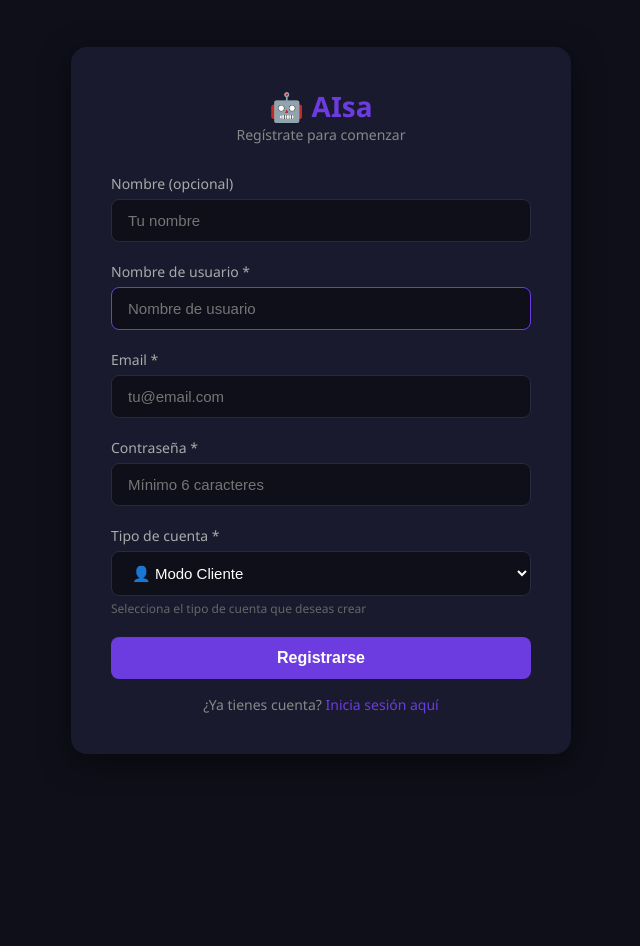
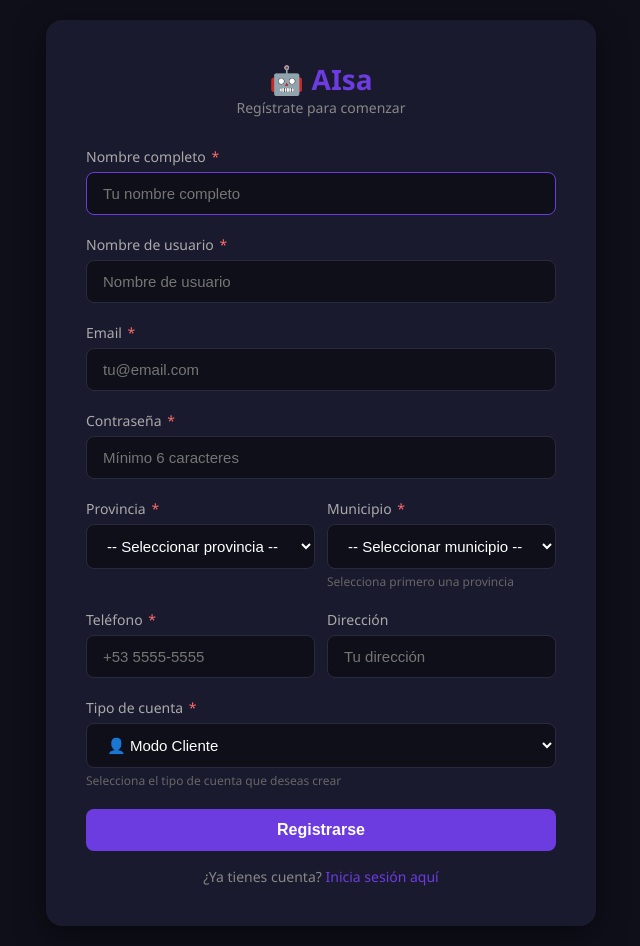
Before and after one commit to MILORDB/aisa-admin, a Flask app: page /register in a window 1280 px wide. Shown: the whole page, without its empty margins (319-959 px from the left). Before the commit the page ends 754 px from the top, so only its background shows below. Run offline with Flask 3, Linux system fonts and the light colour scheme; some libraries are stand-ins or nearby versions.

Commit message:
Update register.html

```diff
--- a/web_admin/templates/register.html
+++ b/web_admin/templates/register.html
@@ -14,13 +14,14 @@
             display: flex;
             align-items: center;
             justify-content: center;
+            padding: 20px;
         }
         .container {
             background: #1a1a2e;
             padding: 40px;
             border-radius: 16px;
             width: 100%;
-            max-width: 500px;
+            max-width: 550px;
             box-shadow: 0 8px 30px rgba(0,0,0,0.5);
         }
         .logo { text-align: center; margin-bottom: 30px; }
@@ -114,6 +115,10 @@
             flex: 1;
             min-width: 150px;
         }
+        .required {
+            color: #ff6b6b;
+            margin-left: 2px;
+        }
         @media (max-width: 600px) {
             .container { padding: 24px; }
             .form-row { flex-direction: column; }
@@ -132,28 +137,81 @@
         <div class="success" id="success"></div>
 
         <form id="registerForm">
+            <!-- Datos personales -->
             <div class="form-group">
-                <label>Nombre (opcional)</label>
-                <input type="text" id="nombre" placeholder="Tu nombre">
+                <label>Nombre completo <span class="required">*</span></label>
+                <input type="text" id="nombre" placeholder="Tu nombre completo" required>
             </div>
+
             <div class="form-group">
-                <label>Nombre de usuario *</label>
+                <label>Nombre de usuario <span class="required">*</span></label>
                 <input type="text" id="username" placeholder="Nombre de usuario" required autofocus>
             </div>
+
             <div class="form-group">
-                <label>Email *</label>
+                <label>Email <span class="required">*</span></label>
                 <input type="email" id="email" placeholder="tu@email.com" required>
             </div>
+
             <div class="form-group">
-                <label>Contraseña *</label>
+                <label>Contraseña <span class="required">*</span></label>
                 <input type="password" id="password" placeholder="Mínimo 6 caracteres" required minlength="6">
+            </div>
+
+            <!-- ======================================== -->
+            <!-- PROVINCIA Y MUNICIPIO (PARA TODOS)      -->
+            <!-- ======================================== -->
+            <div class="form-row">
+                <div class="form-group">
+                    <label>Provincia <span class="required">*</span></label>
+                    <select id="provincia" onchange="cargarMunicipios()" required>
+                        <option value="">-- Seleccionar provincia --</option>
+                        <option value="La Habana">La Habana</option>
+                        <option value="Artemisa">Artemisa</option>
+                        <option value="Mayabeque">Mayabeque</option>
+                        <option value="Matanzas">Matanzas</option>
+                        <option value="Villa Clara">Villa Clara</option>
+                        <option value="Cienfuegos">Cienfuegos</option>
+                        <option value="Sancti Spíritus">Sancti Spíritus</option>
+                        <option value="Ciego de Ávila">Ciego de Ávila</option>
+                        <option value="Camagüey">Camagüey</option>
+                        <option value="Las Tunas">Las Tunas</option>
+                        <option value="Granma">Granma</option>
+                        <option value="Holguín">Holguín</option>
+                        <option value="Santiago de Cuba">Santiago de Cuba</option>
+                        <option value="Guantánamo">Guantánamo</option>
+                        <option value="Pinar del Río">Pinar del Río</option>
+                        <option value="Isla de la Juventud">Isla de la Juventud</option>
+                    </select>
+                </div>
+                <div class="form-group">
+                    <label>Municipio <span class="required">*</span></label>
+                    <select id="municipio" required>
+                        <option value="">-- Seleccionar municipio --</option>
+                    </select>
+                    <span class="help-text" id="municipioHelp">Selecciona primero una provincia</span>
+                </div>
+            </div>
+
+            <!-- ======================================== -->
+            <!-- TELEFONO Y DIRECCION (PARA TODOS)       -->
+            <!-- ======================================== -->
+            <div class="form-row">
+                <div class="form-group">
+                    <label>Teléfono <span class="required">*</span></label>
+                    <input type="text" id="telefono" placeholder="+53 5555-5555" required>
+                </div>
+                <div class="form-group">
+                    <label>Dirección</label>
+                    <input type="text" id="direccion" placeholder="Tu dirección">
+                </div>
             </div>
 
             <!-- ======================================== -->
             <!-- SELECTOR DE TIPO DE USUARIO              -->
             <!-- ======================================== -->
             <div class="form-group">
-                <label>Tipo de cuenta *</label>
+                <label>Tipo de cuenta <span class="required">*</span></label>
                 <select id="tipoUsuario" required>
                     <option value="cliente">👤 Modo Cliente</option>
                     <option value="negocio">🏢 Modo Negocio</option>
@@ -172,63 +230,18 @@
                 </div>
 
                 <div class="form-group">
-                    <label>Nombre del negocio</label>
+                    <label>Nombre del negocio <span class="required">*</span></label>
                     <input type="text" id="nombreNegocio" placeholder="Nombre de tu negocio">
                 </div>
 
-                <div class="form-row">
-                    <div class="form-group">
-                        <label>RUC / NIT</label>
-                        <input type="text" id="ruc" placeholder="Número de identificación tributaria">
-                    </div>
-                    <div class="form-group">
-                        <label>Teléfono de contacto</label>
-                        <input type="text" id="telefono" placeholder="Teléfono de contacto">
-                    </div>
-                </div>
-
-                <!-- ============================================ -->
-                <!-- PROVINCIA Y MUNICIPIO                       -->
-                <!-- ============================================ -->
-                <div class="form-row">
-                    <div class="form-group">
-                        <label>Provincia</label>
-                        <select id="provincia" onchange="cargarMunicipios()">
-                            <option value="">-- Seleccionar provincia --</option>
-                            <option value="La Habana">La Habana</option>
-                            <option value="Artemisa">Artemisa</option>
-                            <option value="Mayabeque">Mayabeque</option>
-                            <option value="Matanzas">Matanzas</option>
-                            <option value="Villa Clara">Villa Clara</option>
-                            <option value="Cienfuegos">Cienfuegos</option>
-                            <option value="Sancti Spíritus">Sancti Spíritus</option>
-                            <option value="Ciego de Ávila">Ciego de Ávila</option>
-                            <option value="Camagüey">Camagüey</option>
-                            <option value="Las Tunas">Las Tunas</option>
-                            <option value="Granma">Granma</option>
-                            <option value="Holguín">Holguín</option>
-                            <option value="Santiago de Cuba">Santiago de Cuba</option>
-                            <option value="Guantánamo">Guantánamo</option>
-                            <option value="Pinar del Río">Pinar del Río</option>
-                            <option value="Isla de la Juventud">Isla de la Juventud</option>
-                        </select>
-                    </div>
-                    <div class="form-group">
-                        <label>Municipio</label>
-                        <select id="municipio">
-                            <option value="">-- Seleccionar municipio --</option>
-                        </select>
-                        <span class="help-text" id="municipioHelp">Selecciona primero una provincia</span>
-                    </div>
+                <div class="form-group">
+                    <label>RUC / NIT</label>
+                    <input type="text" id="ruc" placeholder="Número de identificación tributaria">
                 </div>
 
                 <div class="form-group">
-                    <label>Dirección</label>
-                    <input type="text" id="direccion" placeholder="Dirección del negocio">
-                </div>
-                <div class="form-group">
                     <label>Descripción del negocio</label>
-                    <input type="text" id="descripcionNegocio" placeholder="Breve descripción de tu negocio">
+                    <textarea id="descripcionNegocio" rows="2" placeholder="Breve descripción de tu negocio" style="width:100%;padding:12px 16px;border:1px solid #2a2a3e;border-radius:8px;background:#0f0f1a;color:#fff;font-size:15px;outline:none;transition:border-color 0.3s;resize:vertical;"></textarea>
                 </div>
             </div>
 
@@ -300,12 +313,21 @@
         const tipoHelp = document.getElementById('tipoHelp');
 
         tipoSelect.addEventListener('change', function() {
+            const negocioInputs = negocioFields.querySelectorAll('input, textarea');
             if (this.value === 'negocio') {
                 negocioFields.classList.add('show');
                 tipoHelp.innerHTML = '🏢 <span class="highlight">Modo Negocio</span>: Acceso a módulos de gestión empresarial';
+                negocioInputs.forEach(input => {
+                    if (input.id !== 'descripcionNegocio') {
+                        input.required = true;
+                    }
+                });
             } else {
                 negocioFields.classList.remove('show');
                 tipoHelp.innerHTML = '👤 <span class="highlight">Modo Cliente</span>: Acceso a la tienda y funciones básicas';
+                negocioInputs.forEach(input => {
+                    input.required = false;
+                });
             }
         });
 
@@ -320,6 +342,11 @@
             const email = document.getElementById('email').value.trim();
             const password = document.getElementById('password').value;
             const tipo = document.getElementById('tipoUsuario').value;
+            const provincia = document.getElementById('provincia').value;
+            const municipio = document.getElementById('municipio').value;
+            const telefono = document.getElementById('telefono').value.trim();
+            const direccion = document.getElementById('direccion').value.trim();
+
             const errorEl = document.getElementById('error');
             const successEl = document.getElementById('success');
             const btn = document.querySelector('.btn');
@@ -327,34 +354,61 @@
             errorEl.classList.remove('show');
             successEl.classList.remove('show');
 
+            // Validaciones
+            if (!nombre) {
+                errorEl.textContent = 'El nombre completo es obligatorio';
+                errorEl.classList.add('show');
+                return;
+            }
+
             if (password.length < 6) {
                 errorEl.textContent = 'La contraseña debe tener al menos 6 caracteres';
                 errorEl.classList.add('show');
                 return;
             }
 
+            if (!provincia || !municipio) {
+                errorEl.textContent = 'Por favor, selecciona provincia y municipio';
+                errorEl.classList.add('show');
+                return;
+            }
+
+            if (!telefono) {
+                errorEl.textContent = 'El teléfono es obligatorio';
+                errorEl.classList.add('show');
+                return;
+            }
+
+            // Datos del usuario (comunes para todos)
+            const datosUsuario = {
+                provincia: provincia,
+                municipio: municipio,
+                telefono: telefono,
+                direccion: direccion || ''
+            };
+
             // Datos adicionales para negocio
             let datosNegocio = null;
             if (tipo === 'negocio') {
-                const provincia = document.getElementById('provincia').value;
-                const municipio = document.getElementById('municipio').value;
+                const nombreNegocio = document.getElementById('nombreNegocio').value.trim();
+                const ruc = document.getElementById('ruc').value.trim();
+                const descripcion = document.getElementById('descripcionNegocio').value.trim();
 
-                datosNegocio = {
-                    nombre_negocio: document.getElementById('nombreNegocio').value.trim(),
-                    ruc: document.getElementById('ruc').value.trim(),
-                    provincia: provincia,
-                    municipio: municipio,
-                    telefono: document.getElementById('telefono').value.trim(),
-                    direccion: document.getElementById('direccion').value.trim(),
-                    descripcion: document.getElementById('descripcionNegocio').value.trim()
-                };
-
-                // Validar que provincia y municipio estén seleccionados
-                if (!provincia || !municipio) {
-                    errorEl.textContent = 'Por favor, selecciona provincia y municipio';
+                if (!nombreNegocio) {
+                    errorEl.textContent = 'El nombre del negocio es obligatorio';
                     errorEl.classList.add('show');
                     return;
                 }
+
+                datosNegocio = {
+                    ...datosUsuario,
+                    nombre_negocio: nombreNegocio,
+                    ruc: ruc,
+                    descripcion: descripcion
+                };
+            } else {
+                // Para clientes, también guardamos los datos de ubicación
+                datosNegocio = datosUsuario;
             }
 
             btn.disabled = true;
@@ -394,6 +448,20 @@
                 btn.textContent = 'Registrarse';
             }
         });
+
+        // ============================================
+        // INICIALIZAR
+        // ============================================
+        // Establecer el foco en el primer campo
+        document.getElementById('nombre').focus();
+
+        // Si la provincia ya tiene un valor, cargar municipios
+        document.addEventListener('DOMContentLoaded', function() {
+            const provinciaSelect = document.getElementById('provincia');
+            if (provinciaSelect.value) {
+                cargarMunicipios();
+            }
+        });
     </script>
 </body>
 </html>
```
